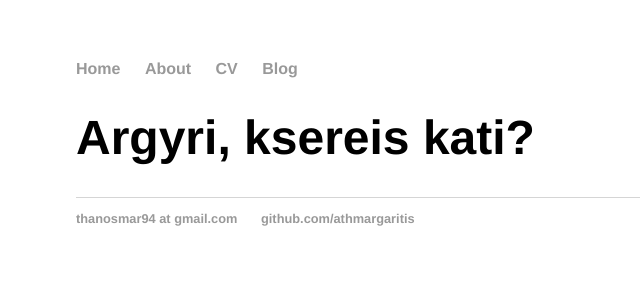
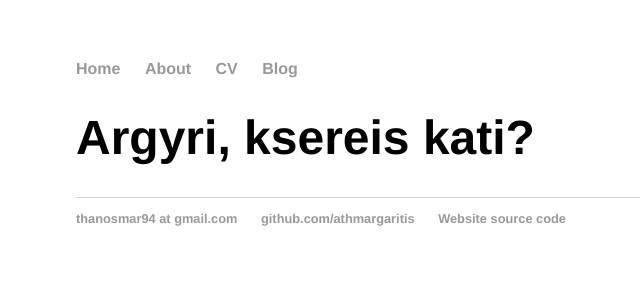
Before and after one commit to athmargaritis/athmargaritis.github.io, a Jekyll site: the page built from index.html, in a window 1280 px wide. Shown: the top 300 px of the page, without its empty margins (116-756 px from the left). Built offline with Jekyll 4.4.1, drawn with Linux system fonts in a browser that asks for light colours.

Commit message:
Update default.html

```diff
--- a/_layouts/default.html
+++ b/_layouts/default.html
@@ -23,6 +23,7 @@
 	    		<ul>
 	        		<li><a href="mailto:thanosmar94@gmail.com">thanosmar94 at gmail.com</a></li>
 	        		<li><a href="https://github.com/athmargaritis">github.com/athmargaritis</a></li>
+				<li><a href="https://github.com/athmargaritis/athmargaritis.github.io">Website source code</a></li>
 				</ul>
 			</footer>
 		</body>
```
